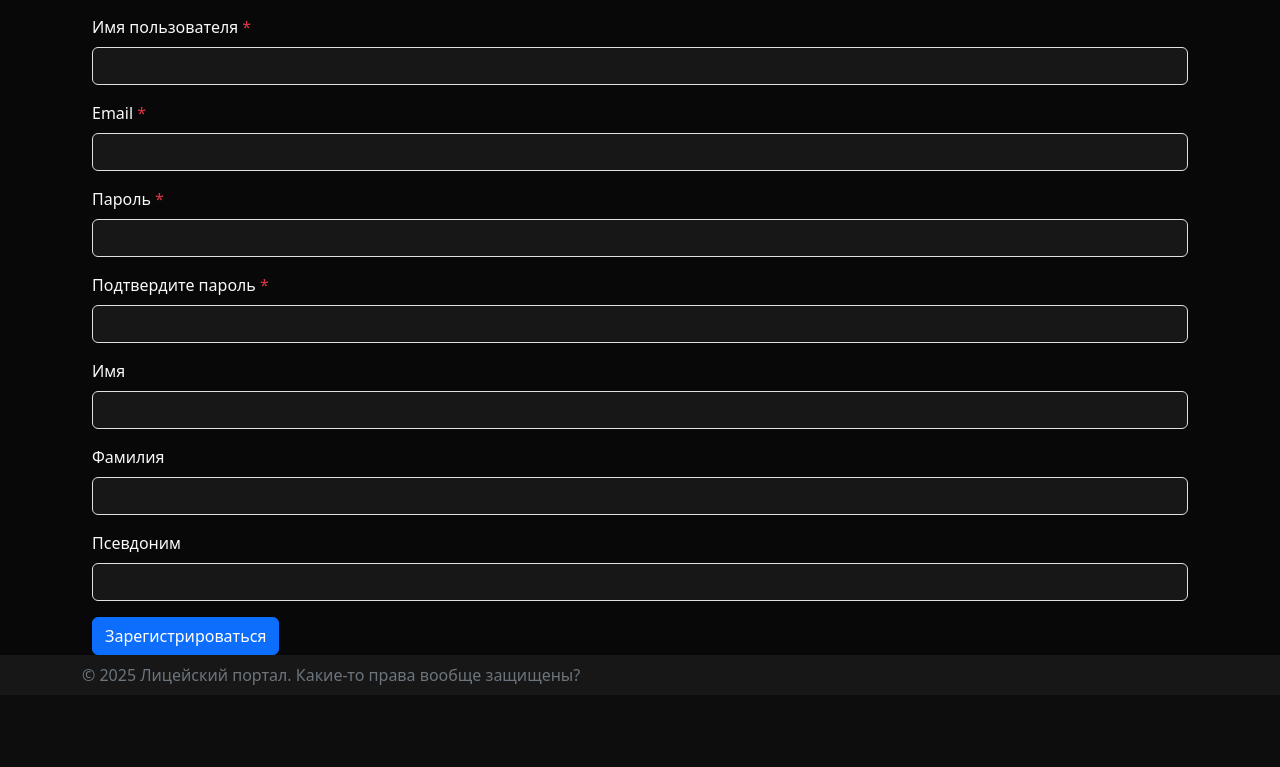
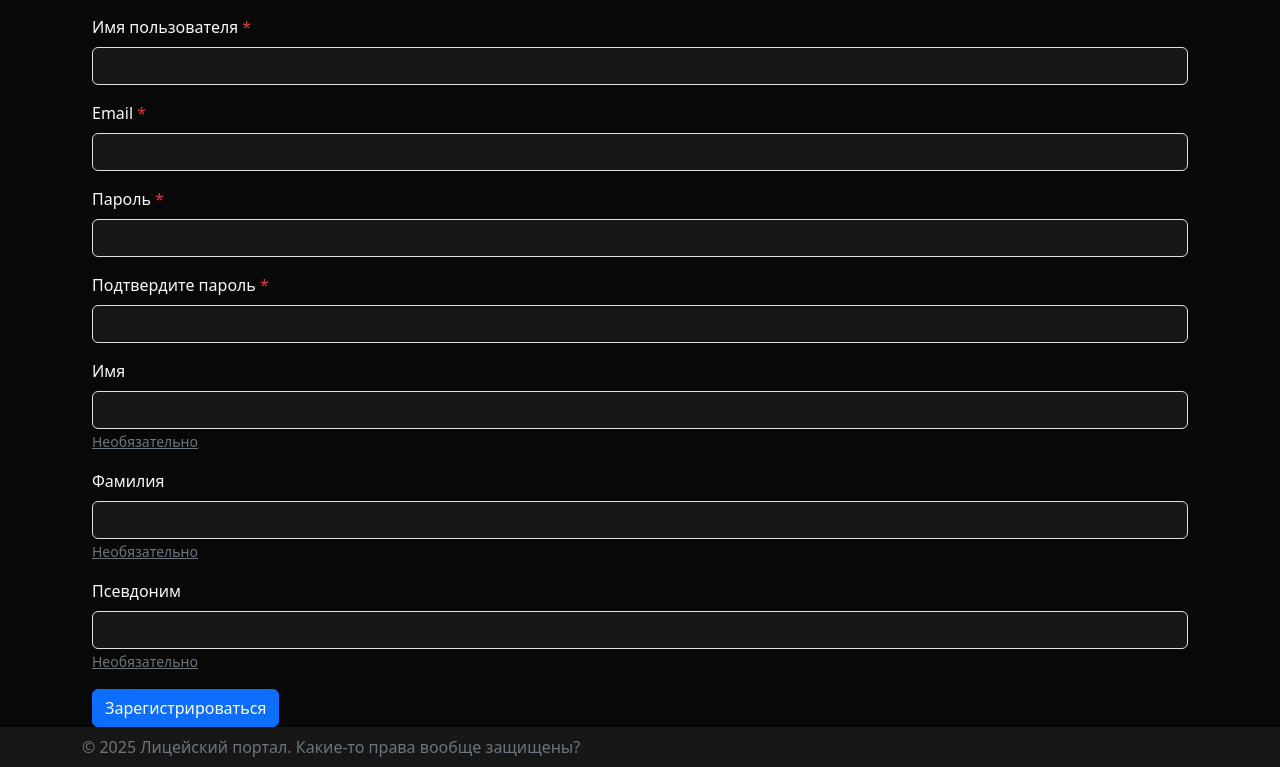
Before and after one commit to emerikko/news, a Flask app: page /register in a window 1280 px wide. Shown: the part 183-950 px from the top of the page. Before the commit the page ends 868 px from the top, so only its background shows below. Run offline with Flask 3, Linux system fonts and the light colour scheme; some libraries are stand-ins or nearby versions.

Commit message:
Design Changes

```diff
--- a/templates/auth/register.html
+++ b/templates/auth/register.html
@@ -51,16 +51,19 @@
     <div class="form-group text-light mt-3">
       {{ form.first_name.label(class="form-label") }}
       {{ form.first_name(class="form-control bg-secondary text-light") }}
+      <a class="form-text text-secondary">Необязательно</a>
     </div>
 
     <div class="form-group text-light mt-3">
       {{ form.last_name.label(class="form-label") }}
       {{ form.last_name(class="form-control bg-secondary text-light") }}
+      <a class="form-text text-secondary">Необязательно</a>
     </div>
 
     <div class="form-group text-light mt-3">
       {{ form.pseudonym.label(class="form-label") }}
       {{ form.pseudonym(class="form-control bg-secondary text-light") }}
+      <a class="form-text text-secondary">Необязательно</a>
     </div>
 
     <button type="submit" class="btn btn-primary mt-3">Зарегистрироваться</button>
--- a/templates/base.html
+++ b/templates/base.html
@@ -46,7 +46,7 @@
             <ul class="dropdown-menu dropdown-menu-end bg-secondary" aria-labelledby="navbarDropdown">
               {% if authorized_user.is_authenticated %}
                 <li><a href="/profile/{{ authorized_user.username }}"
-                       class="dropdown-item text-light">Профиль</a></li>
+                       class="dropdown-item text-light">Зеркало</a></li>
               <li><a href="/articles/my" class="dropdown-item text-light">Мои Чертания</a></li>
                 <li><div class="dropdown-divider"></div></li>
                 <li><a href="/logout" class="dropdown-item text-danger">Свершить Исход</a></li>
```
